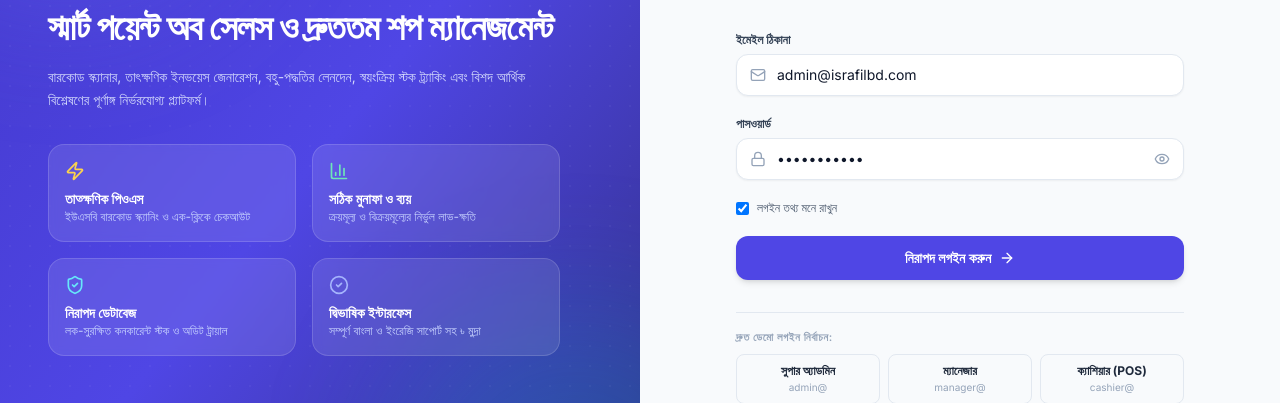
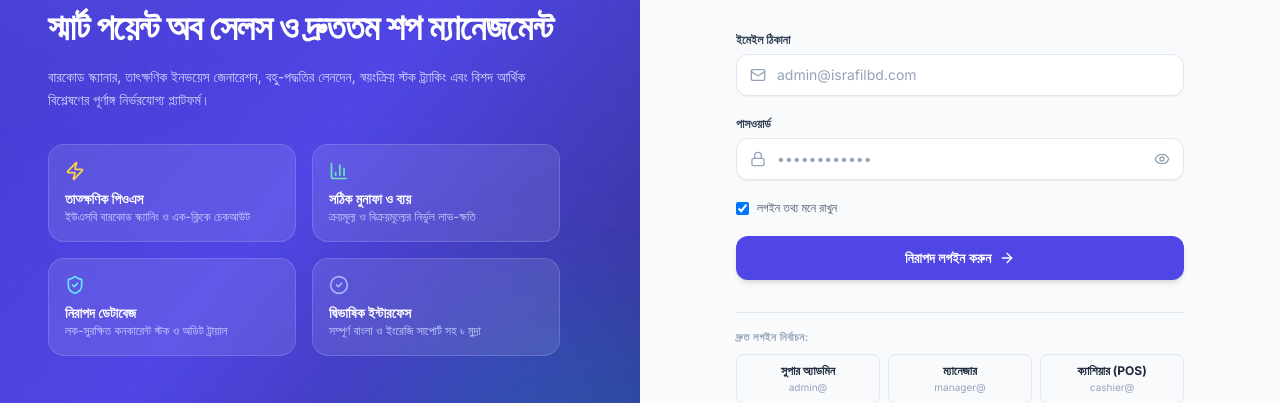
Before and after one commit to Maharab2134/ISRAFIL-BD-SHOP, a React (Vite) app in the folder frontend/: page /login in a window 1280 px wide. Shown: the part 244-647 px from the top of the page. Built offline with nearby package versions, Linux system fonts and the light colour scheme; no server answers.

Commit message:
fix(auth): update login quick role select to autofill email only without password

```diff
--- a/frontend/src/pages/auth/Login.jsx
+++ b/frontend/src/pages/auth/Login.jsx
@@ -1,4 +1,4 @@
-import React, { useState } from 'react';
+import React, { useState, useRef } from 'react';
 import { useNavigate } from 'react-router-dom';
 import { useAuth } from '../../context/AuthContext';
 import { useToast } from '../../context/ToastContext';
@@ -18,12 +18,13 @@ import {
 } from 'lucide-react';
 
 export const Login = () => {
-  const [email, setEmail] = useState('admin@israfilbd.com');
-  const [password, setPassword] = useState('password123');
+  const [email, setEmail] = useState('');
+  const [password, setPassword] = useState('');
   const [showPassword, setShowPassword] = useState(false);
   const [rememberMe, setRememberMe] = useState(true);
   const [isLoading, setIsLoading] = useState(false);
   const [errorMessage, setErrorMessage] = useState('');
+  const passwordInputRef = useRef(null);
 
   const { login } = useAuth();
   const { success, error } = useToast();
@@ -54,8 +55,9 @@ export const Login = () => {
 
   const handleQuickFill = (roleEmail) => {
     setEmail(roleEmail);
-    setPassword('password123');
+    setPassword('');
     setErrorMessage('');
+    setTimeout(() => passwordInputRef.current?.focus(), 50);
   };
 
   return (
@@ -190,6 +192,7 @@ export const Login = () => {
               <div className="relative">
                 <Lock className="w-4 h-4 absolute left-3.5 top-1/2 -translate-y-1/2 text-slate-400" />
                 <input
+                  ref={passwordInputRef}
                   type={showPassword ? 'text' : 'password'}
                   required
                   value={password}
@@ -242,10 +245,10 @@ export const Login = () => {
             </button>
           </form>
 
-          {/* Demo User Fast Select Buttons */}
+          {/* User Fast Select Buttons */}
           <div className="pt-4 border-t border-slate-200 dark:border-slate-800 space-y-2">
             <span className="text-[11px] font-semibold text-slate-400 uppercase tracking-wider block">
-              দ্রুত ডেমো লগইন নির্বাচন:
+              দ্রুত লগইন নির্বাচন:
             </span>
             <div className="grid grid-cols-3 gap-2">
               <button
```
